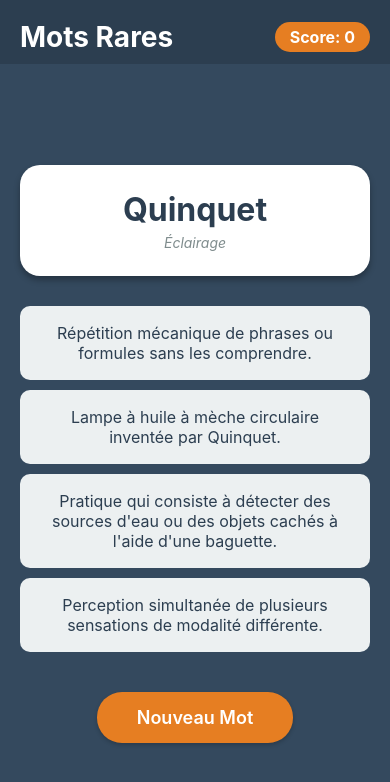
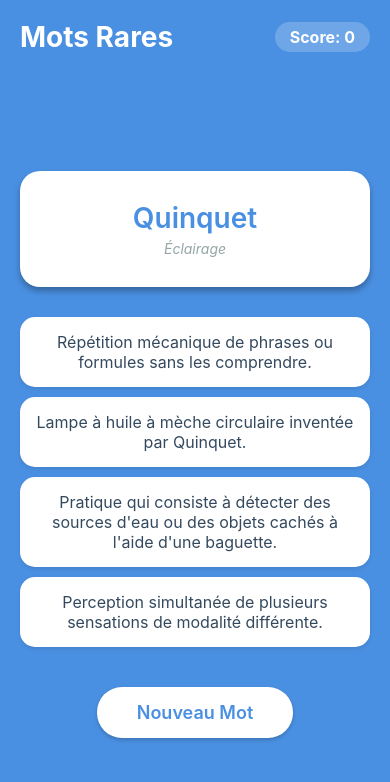
Before and after one commit to circinus-tm/randomword, a React Native app: screen / in a window 390 px wide. Shown: the top 782 px of the page. Built offline with nearby package versions, Linux system fonts and the light colour scheme.

Commit message:
try to get back to blue cool style

```diff
--- a/App.js
+++ b/App.js
@@ -12,19 +12,12 @@ import frenchWordsData from './frenchWords.json';
 
 // Helper function to shuffle an array
 const shuffleArray = (array) => {
-  let currentIndex = array.length,  randomIndex;
-
-  // While there remain elements to shuffle.
+  let currentIndex = array.length, randomIndex;
   while (currentIndex !== 0) {
-    // Pick a remaining element.
     randomIndex = Math.floor(Math.random() * currentIndex);
     currentIndex--;
-
-    // And swap it with the current element.
-    [array[currentIndex], array[randomIndex]] = [
-      array[randomIndex], array[currentIndex]];
+    [array[currentIndex], array[randomIndex]] = [array[randomIndex], array[currentIndex]];
   }
-
   return array;
 }
 
@@ -35,13 +28,12 @@ const App = () => {
   const [score, setScore] = useState(0);
   // State to hold the 4 definition choices
   const [definitions, setDefinitions] = useState([]);
-  // State to track the selected answer and whether the round is answered
+  // State to track if the current question has been answered
   const [answered, setAnswered] = useState(false);
   // State to track the index of the selected definition
   const [selectedDefinitionIndex, setSelectedDefinitionIndex] = useState(null);
 
-
-  // Function to get a random word from the database
+  // Function to get a random word, optionally excluding the current one
   const getRandomWord = (excludeWord = null) => {
     let newWord;
     do {
@@ -61,6 +53,7 @@ const App = () => {
     const wrongDefinitions = [];
     while (wrongDefinitions.length < 3) {
       const randomWord = getRandomWord(newWord);
+      // Ensure the wrong definition is not the same as the correct one
       if (randomWord.definition !== newWord.definition) {
         wrongDefinitions.push(randomWord.definition);
       }
@@ -71,15 +64,14 @@ const App = () => {
     setDefinitions(allDefinitions);
   };
 
-  // Initialize the first round
+  // Initialize the first round when the component mounts
   useEffect(() => {
     setupNewRound();
   }, []);
 
-
   // Handle when a user selects a definition
   const handleDefinitionPress = (definition, index) => {
-    if (answered) return; // Prevent changing answer
+    if (answered) return; // Prevent changing answer after one has been selected
 
     setAnswered(true);
     setSelectedDefinitionIndex(index);
@@ -89,33 +81,42 @@ const App = () => {
     }
   };
 
-  // Function to get the style for a definition button based on the state
+  // Function to determine the style of a definition button based on the game state
   const getDefinitionStyle = (definition, index) => {
-    if (!answered) {
-      return styles.definitionButton;
+    const stylesArray = [styles.definitionButton];
+    if (answered) {
+      if (definition === currentWord.definition) {
+        // Style for the correct answer
+        stylesArray.push(styles.correctAnswer);
+      } else if (index === selectedDefinitionIndex) {
+        // Style for the selected incorrect answer
+        stylesArray.push(styles.incorrectAnswer);
+      }
     }
-    if (definition === currentWord.definition) {
-      return [styles.definitionButton, styles.correctAnswer];
-    }
-    if (index === selectedDefinitionIndex) {
-      return [styles.definitionButton, styles.incorrectAnswer];
-    }
-    return styles.definitionButton;
+    return stylesArray;
   };
 
+  // Function to determine the text style for a definition button
+  const getDefinitionTextStyle = (definition, index) => {
+      if (answered && (definition === currentWord.definition || index === selectedDefinitionIndex)) {
+          return [styles.definitionText, { color: '#FFFFFF' }];
+      }
+      return styles.definitionText;
+  }
+
+  // Render a loading state or null while the first word is being set up
   if (!currentWord) {
-    // Render a loading state or null while the first word is being set up
     return null;
   }
 
   return (
     <SafeAreaView style={styles.container}>
-      <StatusBar barStyle="light-content" backgroundColor="#2c3e50" />
+      <StatusBar barStyle="light-content" backgroundColor="#4A90E2" />
 
       <View style={styles.header}>
         <Text style={styles.title}>Mots Rares</Text>
         <View style={styles.scoreContainer}>
-          <Text style={styles.scoreText}>Score: {score}</Text>
+            <Text style={styles.scoreText}>Score: {score}</Text>
         </View>
       </View>
 
@@ -133,7 +134,7 @@ const App = () => {
               onPress={() => handleDefinitionPress(definition, index)}
               disabled={answered}
             >
-              <Text style={styles.definitionText}>{definition}</Text>
+              <Text style={getDefinitionTextStyle(definition, index)}>{definition}</Text>
             </TouchableOpacity>
           ))}
         </View>
@@ -149,15 +150,14 @@ const App = () => {
 const styles = StyleSheet.create({
   container: {
     flex: 1,
-    backgroundColor: '#34495e',
+    backgroundColor: '#4A90E2',
   },
   header: {
-    paddingTop: 20,
-    paddingHorizontal: 20,
     flexDirection: 'row',
     justifyContent: 'space-between',
     alignItems: 'center',
-    backgroundColor: '#2c3e50',
+    paddingHorizontal: 20,
+    paddingTop: 20,
     paddingBottom: 10,
   },
   title: {
@@ -166,7 +166,7 @@ const styles = StyleSheet.create({
     color: '#FFFFFF',
   },
   scoreContainer: {
-    backgroundColor: '#e67e22',
+    backgroundColor: 'rgba(255, 255, 255, 0.2)',
     paddingVertical: 5,
     paddingHorizontal: 15,
     borderRadius: 15,
@@ -185,10 +185,11 @@ const styles = StyleSheet.create({
   wordContainer: {
     backgroundColor: '#FFFFFF',
     borderRadius: 20,
-    padding: 25,
+    paddingVertical: 30,
+    paddingHorizontal: 25,
     marginBottom: 30,
+    width: '100%',
     alignItems: 'center',
-    width: '100%',
     shadowColor: '#000',
     shadowOffset: { width: 0, height: 4 },
     shadowOpacity: 0.3,
@@ -196,15 +197,16 @@ const styles = StyleSheet.create({
     elevation: 8,
   },
   word: {
-    fontSize: 32,
-    fontWeight: 'bold',
-    color: '#2c3e50',
+    fontSize: 28,
+    fontWeight: '600',
+    color: '#4A90E2',
     textAlign: 'center',
   },
   category: {
     fontSize: 14,
-    color: '#7f8c8d',
+    color: '#95a5a6',
     fontStyle: 'italic',
+    textAlign: 'center',
     marginTop: 5,
   },
   definitionsContainer: {
@@ -212,28 +214,29 @@ const styles = StyleSheet.create({
     marginBottom: 30,
   },
   definitionButton: {
-    backgroundColor: '#ecf0f1',
+    backgroundColor: '#FFFFFF',
     padding: 15,
-    borderRadius: 10,
+    borderRadius: 15,
     marginBottom: 10,
-    borderWidth: 2,
-    borderColor: 'transparent',
+    shadowColor: '#000',
+    shadowOffset: { width: 0, height: 2 },
+    shadowOpacity: 0.1,
+    shadowRadius: 4,
+    elevation: 3,
   },
   definitionText: {
     fontSize: 16,
-    color: '#2c3e50',
+    color: '#34495e',
     textAlign: 'center',
   },
   correctAnswer: {
-    backgroundColor: '#2ecc71',
-    borderColor: '#27ae60',
+    backgroundColor: '#2ecc71', // Green
   },
   incorrectAnswer: {
-    backgroundColor: '#e74c3c',
-    borderColor: '#c0392b',
+    backgroundColor: '#e74c3c', // Red
   },
   button: {
-    backgroundColor: '#e67e22',
+    backgroundColor: '#FFFFFF',
     paddingVertical: 15,
     paddingHorizontal: 40,
     borderRadius: 25,
@@ -246,7 +249,8 @@ const styles = StyleSheet.create({
   buttonText: {
     fontSize: 18,
     fontWeight: '600',
-    color: '#FFFFFF',
+    color: '#4A90E2',
+    textAlign: 'center',
   },
 });
 
```
